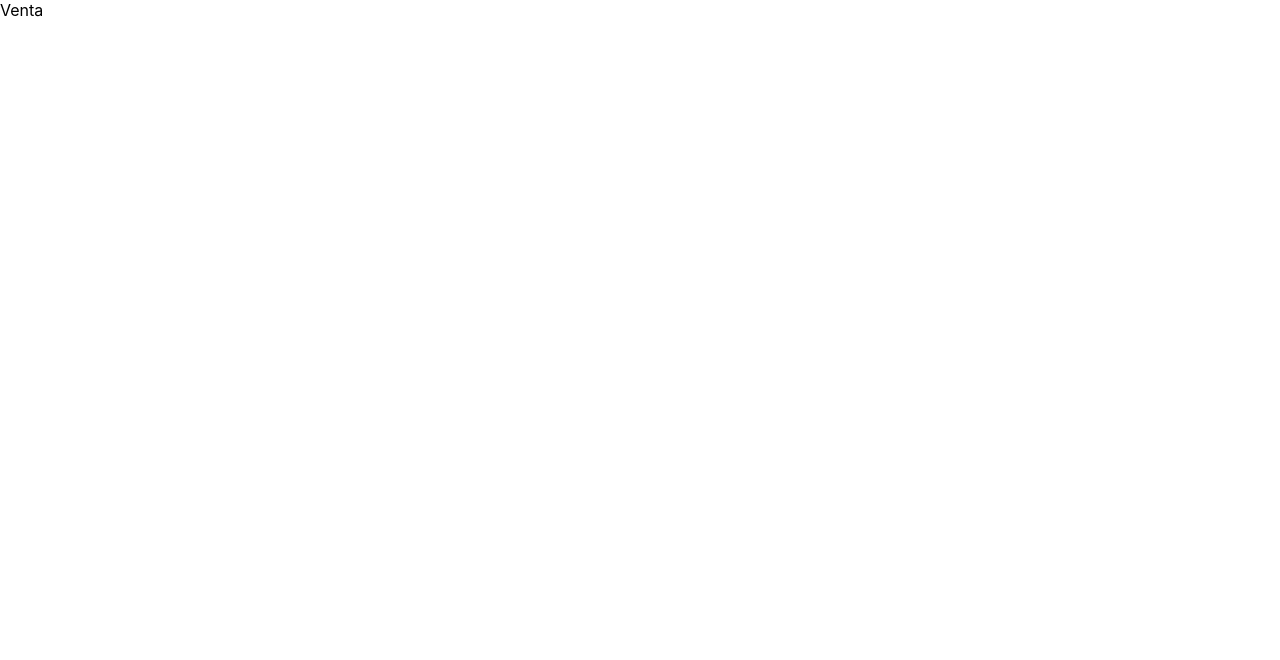
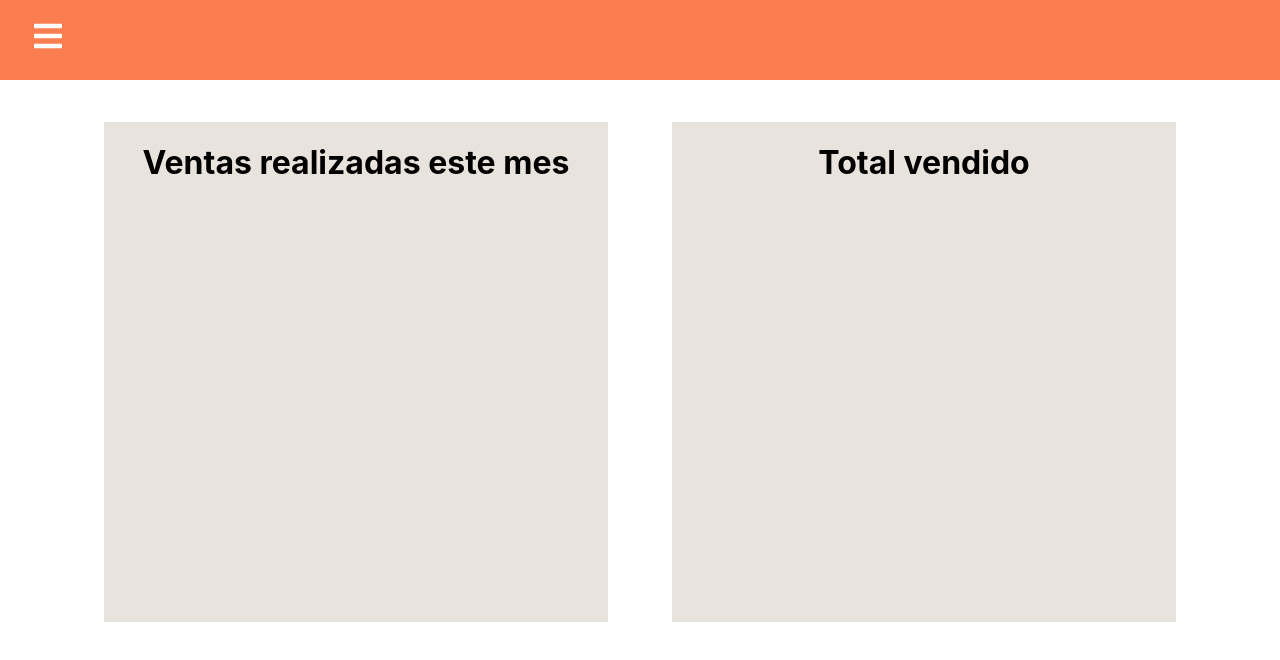
Before and after one commit to CarlosSandoval-03/Decorisa_CRUD, a Next.js app in the folder decorisacrud/: page /Venta in a window 1280 px wide. Shown: the top 660 px of the page. Built offline with nearby package versions, Linux system fonts and the light colour scheme.

Commit message:
Pagina ventas

```diff
--- a/decorisacrud/pages/Venta.tsx
+++ b/decorisacrud/pages/Venta.tsx
@@ -1,8 +1,22 @@
 import React from 'react'
+import Navbar from '../Components/Navbar'
 
 function Venta() {
   return (
-    <div>Venta</div>
+    <>
+      <Navbar></Navbar>
+      <div className='ventas'>
+        <div className='ventas-container'>
+          <h1>Ventas realizadas este mes</h1>
+        </div>
+        <div className='ventas-container'>
+          <h1>Total vendido</h1>
+        </div>
+
+      </div>
+
+    </>
+
   )
 }
 
--- a/decorisacrud/styles/globals.css
+++ b/decorisacrud/styles/globals.css
@@ -105,3 +105,23 @@ a {
 span{
   margin-left: 16px;
 }
+.ventas{
+
+  display: flex;
+  flex-wrap: wrap;
+  padding: 10px 10px 10px 10px;
+  align-items: center;
+  justify-content: center;
+
+}
+.ventas-container{
+  background-color: rgb(233, 227, 222);
+  display: flex;
+  flex-wrap: wrap;
+  height: 500px;
+  width: 40%;
+  margin: 2rem;
+
+  justify-content: center;
+
+}
```
